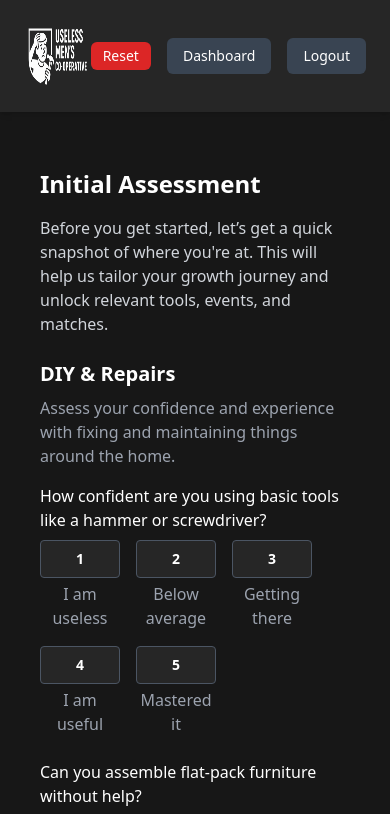
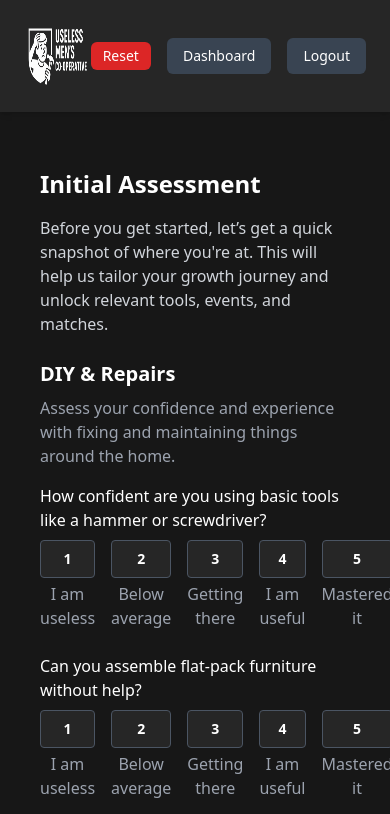
Before and after one commit to Jack-Berry/UMC-Front, a React (Vite) app: page /assessment in a window 390 px wide. Shown: the top 814 px of the page. Built offline with nearby package versions, Linux system fonts and the light colour scheme; no server answers; sample sign-in values are in the browser's storage.

Commit message:
tweaks for mobile

```diff
--- a/src/pages/AssessmentFlow.jsx
+++ b/src/pages/AssessmentFlow.jsx
@@ -93,7 +93,7 @@
         {currentCategory.questions.map((question, index) => (
           <div key={index} className="mb-6">
             <p className="mb-2 font-medium">{question}</p>
-            <div className="flex flex-wrap gap-4">
+            <div className="flex flex-row sm:flex-col gap-4">
               {[1, 2, 3, 4, 5].map((val) => {
                 const isSelected =
                   scores[currentCategory.category]?.[index] === val;
```
